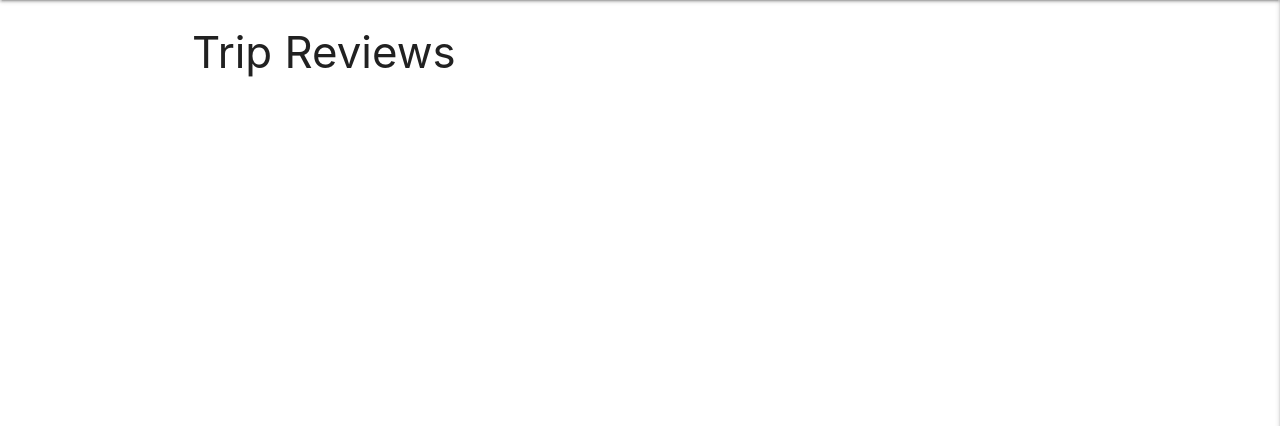
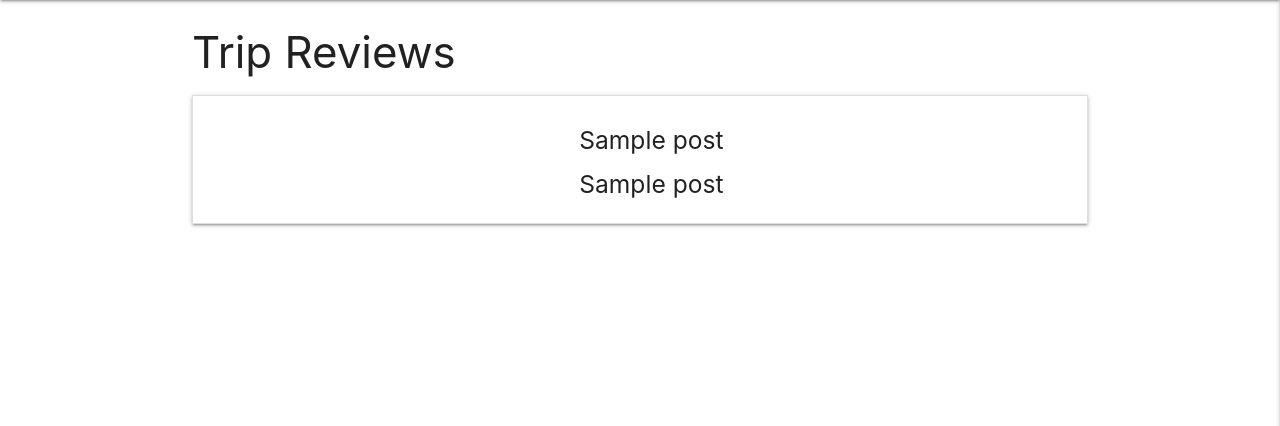
Before and after one commit to scotty-james/Milestone-Project-3--North-Coast-500, a Flask app: page /get_posts in a window 1280 px wide. Shown: the part 64-490 px from the top of the page. Run offline with Flask 2, Linux system fonts and the light colour scheme; a database or web service that is not in the repository returns one stand-in record (values such as "Sample title"); some libraries are stand-ins or nearby versions.

Commit message:
Add review template in form of collapsible accordion

```diff
--- a/templates/posts.html
+++ b/templates/posts.html
@@ -3,4 +3,29 @@
 
 <h3>Trip Reviews</h3>
 
+<!-- Collapsible Accordion-->
+
+    <ul class="collapsible">
+        {% for post in posts %}
+        <li>
+            <div class="row collapsible-header">
+                <div class="post-img col s12 m4">
+                </div>
+
+                <div class="col s12 m7">
+                    <h5></i>{{ post.post_title }}</h5>
+                    <h5></i>{{ post.category_name }}</h5>
+                </div>
+            </div>
+
+            <div class="col s9"></div>
+            <div class="collapsible-body">
+                <p>{{ post.post_description }}</p>
+            </div>
+        </li>
+        {% endfor %}
+    </ul>
+</section>
+
+
 {% endblock %}
```
